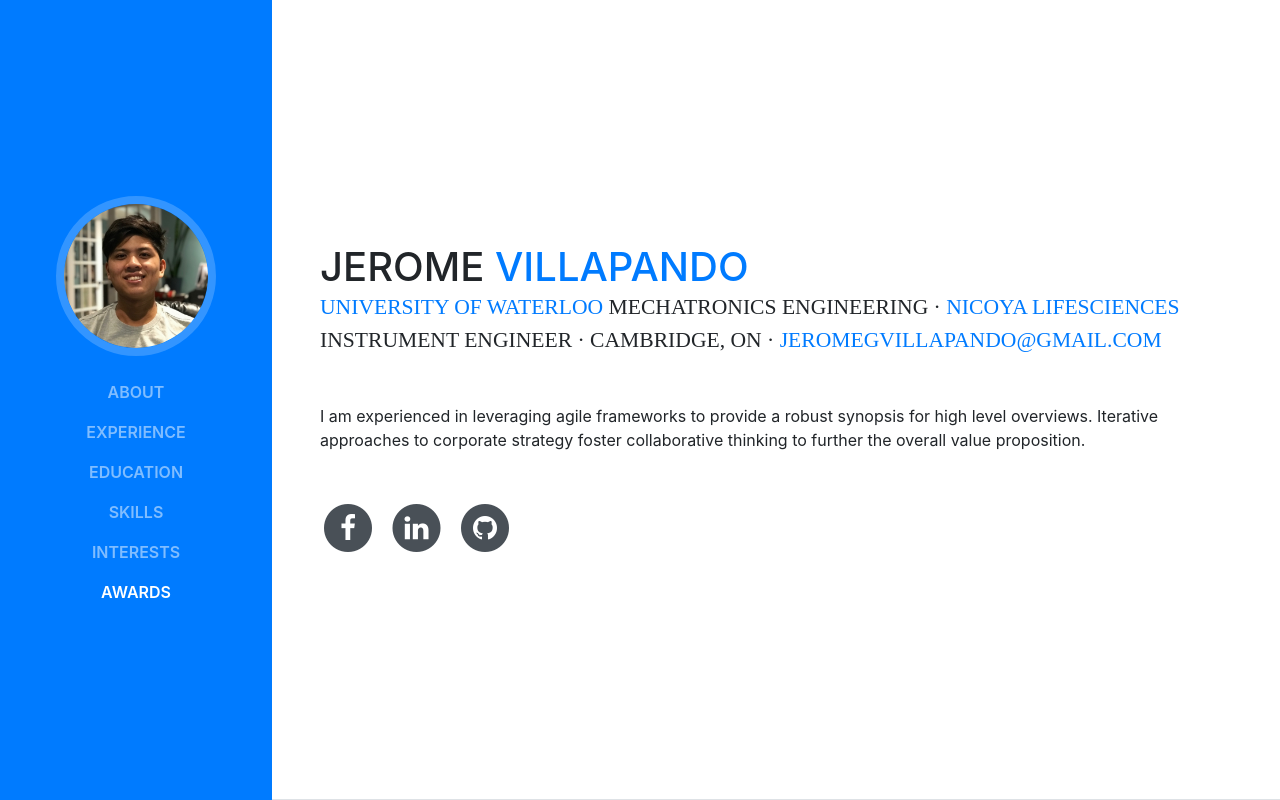
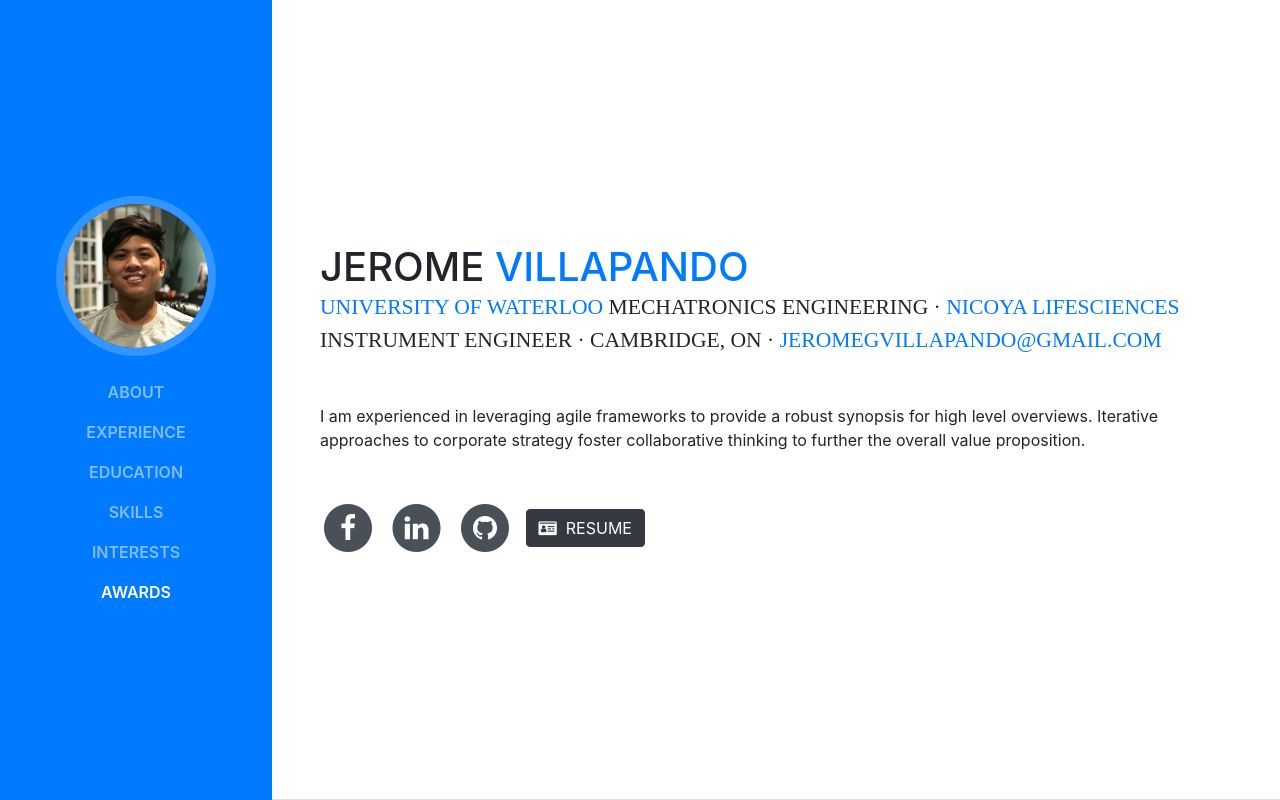
Before and after one commit to jeromeocode/jeromeocode.github.io, a website with bundled scripts: page index.html in a window 1280 px wide. Shown: the top 800 px of the page. Built offline with nearby package versions, Linux system fonts and the light colour scheme; a web font is replaced by a local one.

Commit message:
added resume

```diff
--- a/index.html
+++ b/index.html
@@ -85,14 +85,6 @@
                 </span>
               </a>
             </li>
-            <!-- <li class="list-inline-item">
-              <a href="#">
-                <span class="fa-stack fa-lg">
-                  <i class="fa fa-circle fa-stack-2x"></i>
-                  <i class="fa fa-twitter fa-stack-1x fa-inverse"></i>
-                </span>
-              </a>
-            </li> -->
             <li class="list-inline-item">
               <a href="https://www.linkedin.com/in/jeromevillapando/">
                 <span class="fa-stack fa-lg">
@@ -107,6 +99,14 @@
                   <i class="fa fa-circle fa-stack-2x"></i>
                   <i class="fa fa-github fa-stack-1x fa-inverse"></i>
                 </span>
+              </a>
+            </li>
+            <li class="list-inline-item">
+              <a target="_blank" href="newresume.pdf">
+                <button class="btn btn-dark">
+                    <i class="fa fa-id-card fa-1.5x"></i>&nbsp;
+                    RESUME
+                </button>
               </a>
             </li>
           </ul>
```
Also changed, not shown: 1 other file.
